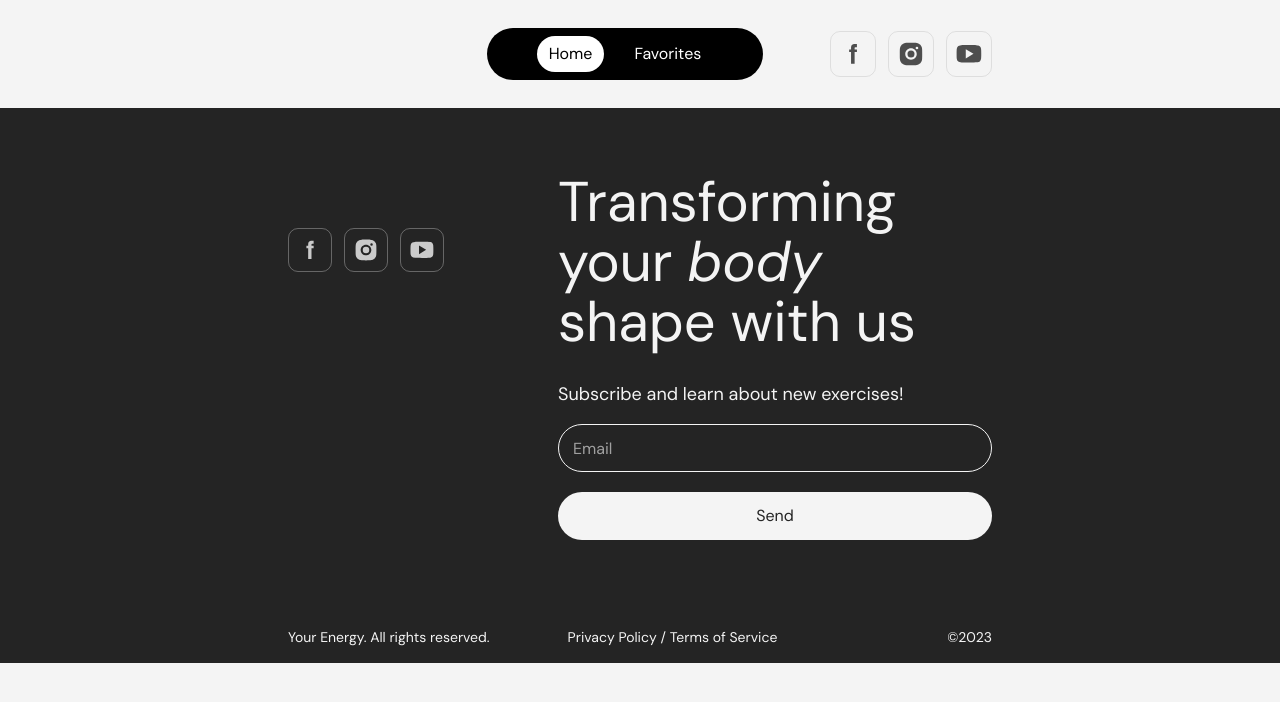
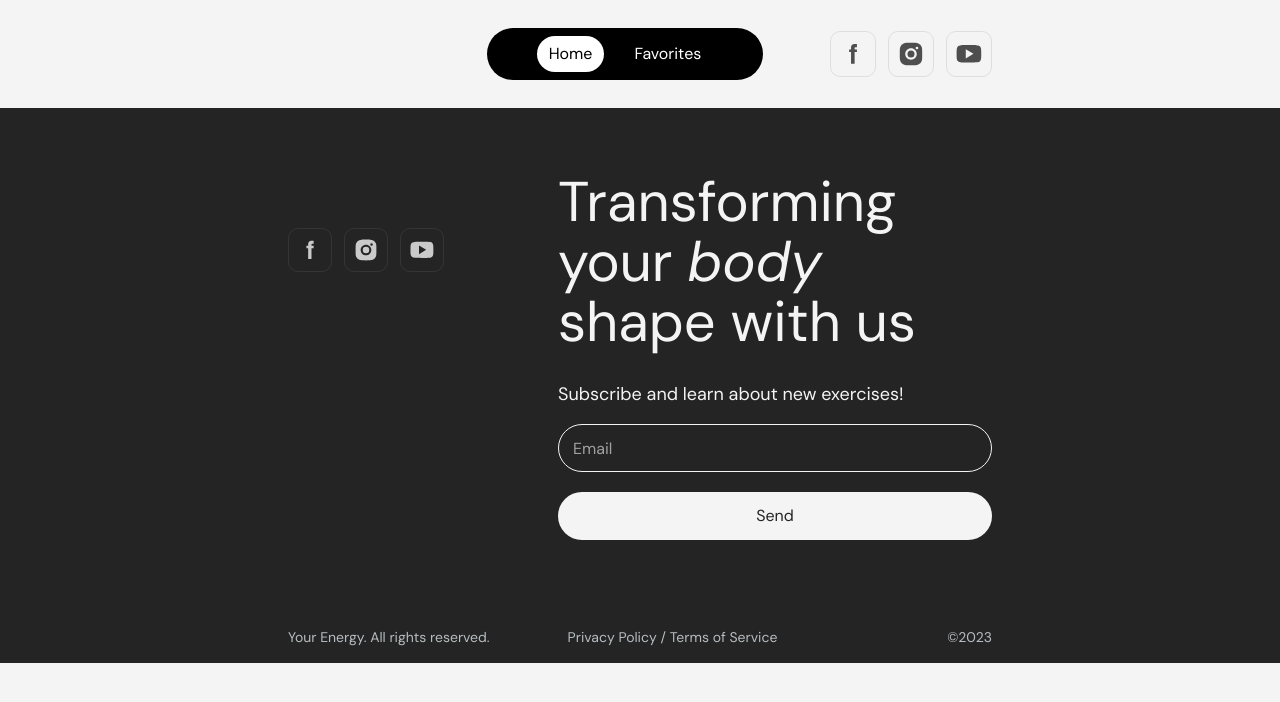
Before and after one commit to Olesia2805/project-ilurgym2, a website built with Vite: page src/index.html in a window 1280 px wide. Built offline with nearby package versions, Linux system fonts and the light colour scheme; files whose address does not match are found by name.

Commit message:
footer-copyright styles fix.

```diff
--- a/src/css/base/variables.css
+++ b/src/css/base/variables.css
@@ -3,7 +3,7 @@
   --white-color: #f4f4f4;
   --black-text-color: #242424;
   --text-secondary-color: rgba(244, 244, 244, 0.6);
-  --title-color: rgba(244, 244, 244, 0.4);
+  --title-color: rgba(244, 244, 244, 0.1);
   --rating-color: rgba(244, 244, 244, 0.2);
   --title-secondary-color: rgba(36, 36, 36, 0.4);
   --button-disabled-color: rgba(36, 36, 36, 0.6);
@@ -15,6 +15,7 @@
   --tran-icon: 300ms ease-in-out;
   --tran-duration: 500ms ease-in-out;
   --accent-color: #eea10c;
+  --copy-right-color: #c6cdd1;
 
   --primary-font-family: 'DM Sans', Helvetica, Arial, sans-serif;
 }
--- a/src/css/layout/footer.css
+++ b/src/css/layout/footer.css
@@ -136,6 +136,8 @@
   font-size: 14px;
   line-height: 1.3em;
   letter-spacing: -2%;
+  color: var(--copy-right-color);
+  opacity: 0.9;
 }
 
 @media only screen and (min-width: 768px) {
```
